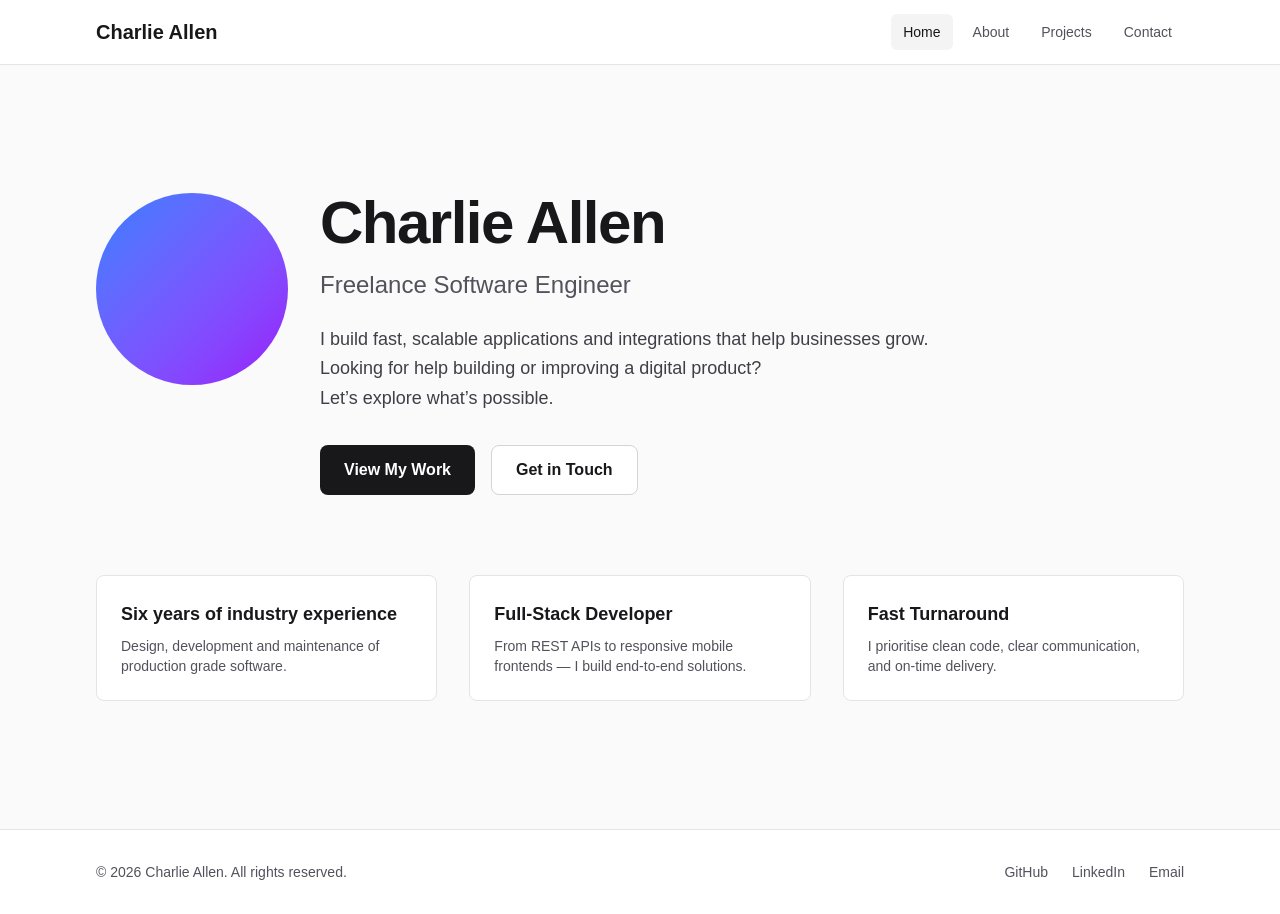
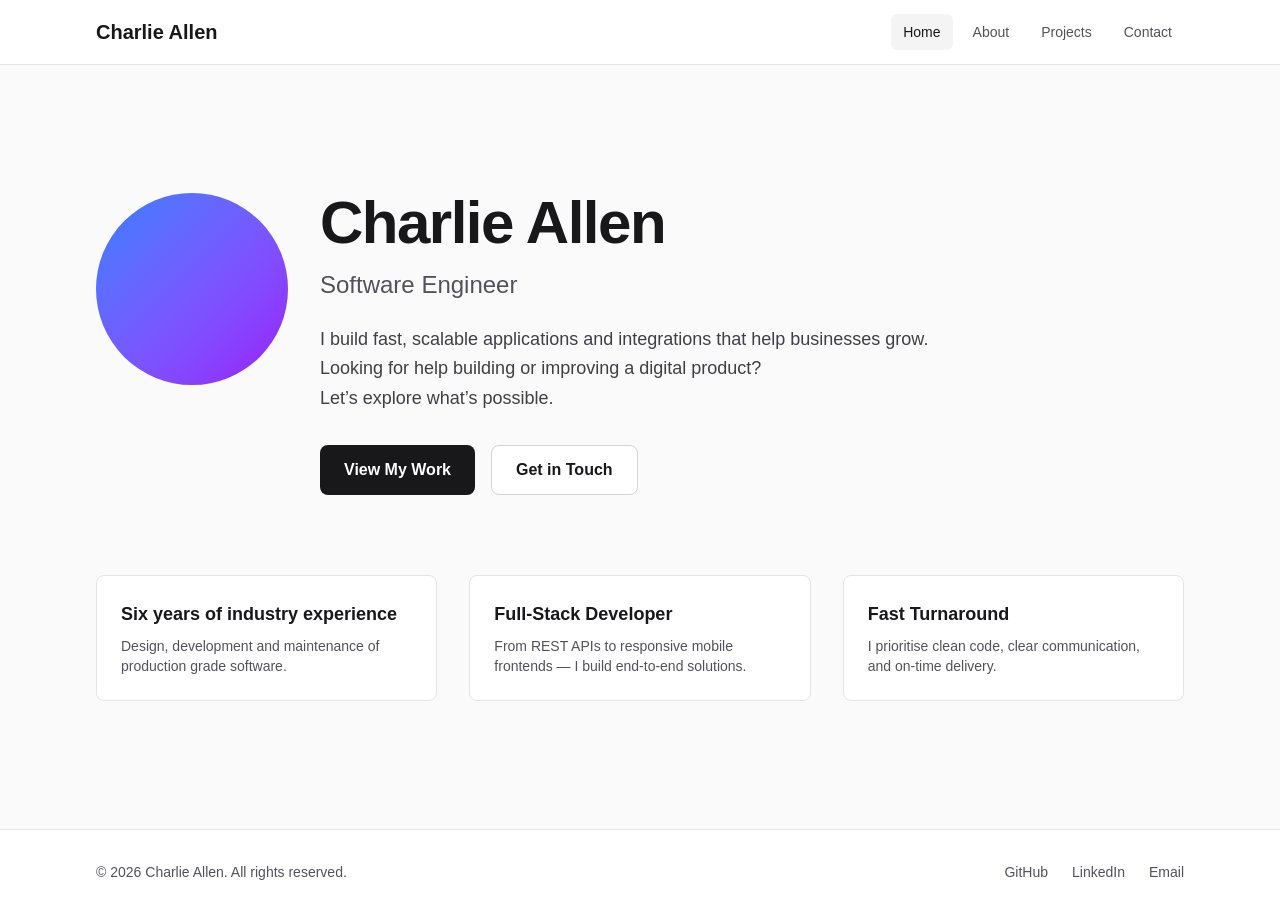
Before and after one commit to TemperateGrassland/charlieallen.dev, a Next.js app: page / in a window 1280 px wide. Built offline with nearby package versions, Linux system fonts and the light colour scheme.

Commit message:
update tagline

```diff
--- a/app/page.tsx
+++ b/app/page.tsx
@@ -16,7 +16,7 @@ export default function Home() {
               Charlie Allen
             </h1>
             <p className="mt-4 text-xl text-zinc-600 dark:text-zinc-400 sm:text-2xl">
-              Freelance Software Engineer
+              Software Engineer
             </p>
             <div className="mt-6 max-w-2xl text-lg leading-relaxed text-zinc-700 dark:text-zinc-300">
               <p>I build fast, scalable applications and integrations that help businesses grow.</p>
```
